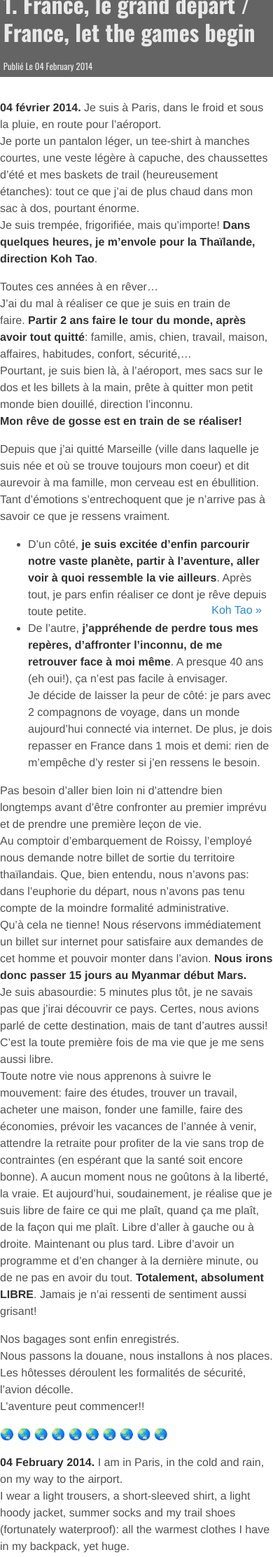
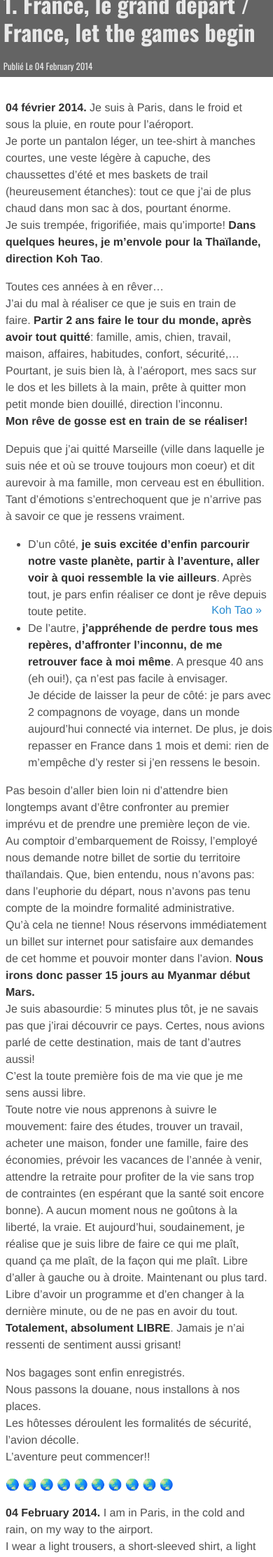
Before and after one commit to crossingborders/crossingborders.github.io, a Jekyll site: the page built from _posts/2014-02-04-France-grand-depart.md, in a window 390 px wide. Shown: the top 2225 px of the page at 70% size. Built offline with Jekyll 4.4.1, drawn with Linux system fonts in a browser that asks for light colours; emoji names are drawn with the system emoji font; Markdown is read by kramdown in place of the engine named in the settings.

Commit message:
Update _article.scss

```diff
--- a/public/stylesheets/_article.scss
+++ b/public/stylesheets/_article.scss
@@ -25,3 +25,15 @@ article {
 #google_translate_element {
   margin-left: 1em;
 }
+
+@media(max-width: 490px) {
+  article
+  {
+    > header {
+      margin-top: 0;
+    }
+    > p {
+      padding: 0 .5rem;
+    }
+  }
+}
```
